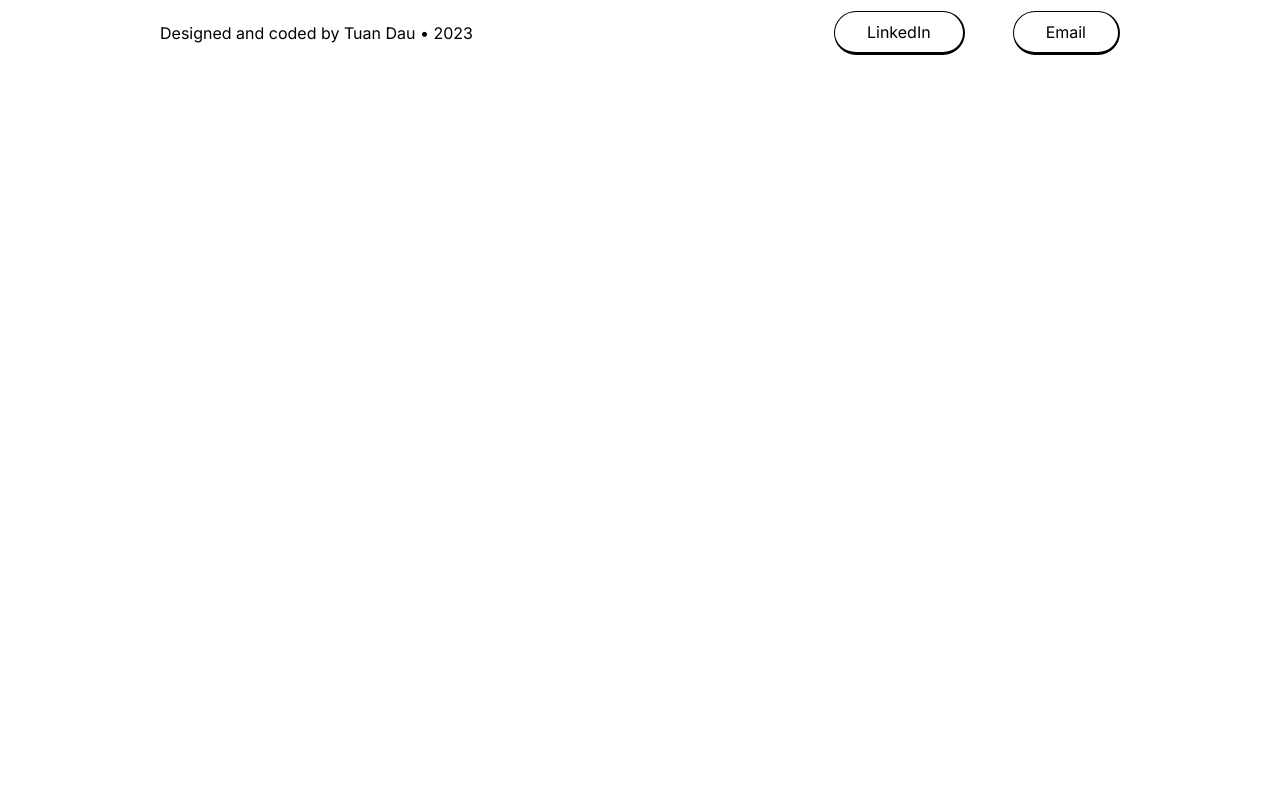
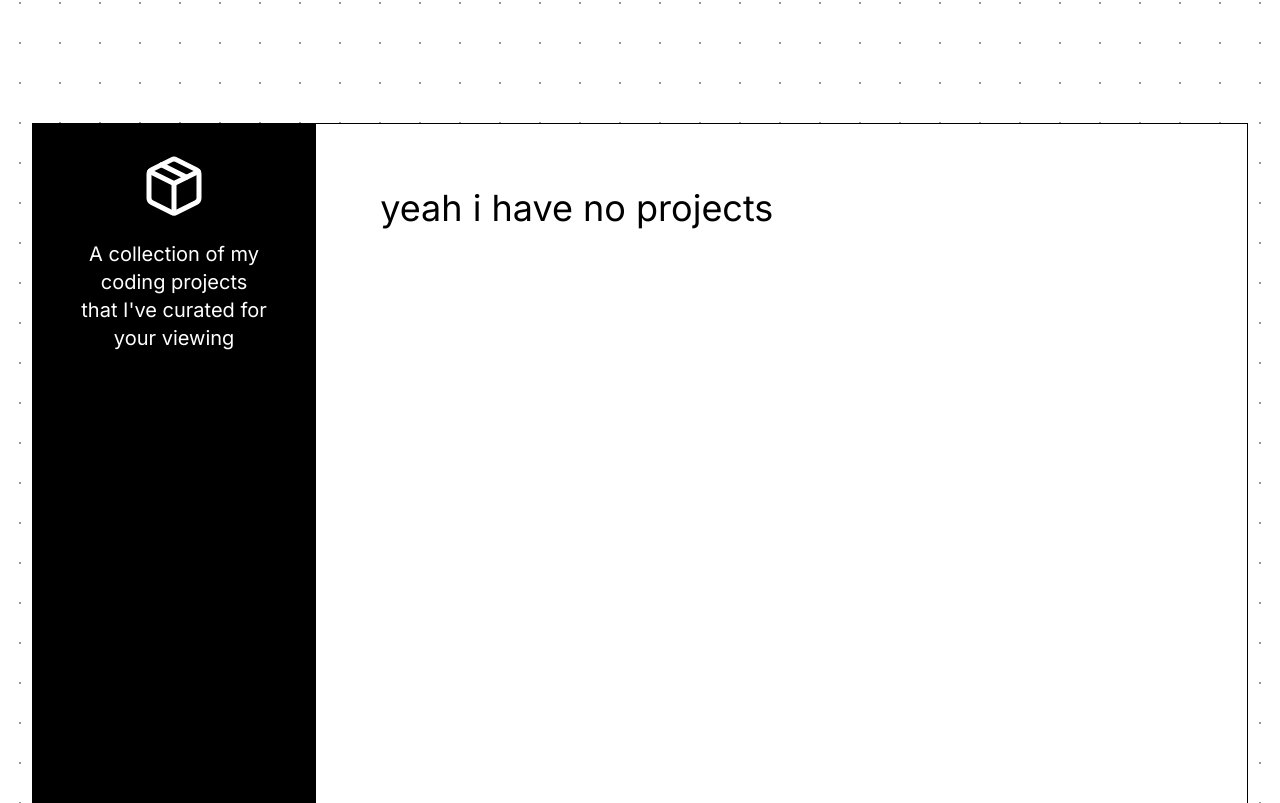
Before and after one commit to tuansydau/portfolio-website, a Next.js app: page / in a window 1280 px wide. Shown: the part 737-1540 px from the top of the page. Before the commit the page ends 800 px from the top, so only its background shows below. Built offline with nearby package versions, Linux system fonts and the light colour scheme; a web font is replaced by a local one.

Commit message:
change: site styling, add: project section on main page

```diff
--- a/app/about/page.tsx
+++ b/app/about/page.tsx
@@ -5,9 +5,8 @@ export default function Home() {
   return (
     <div className="flex min-h-screen flex-col items-center justify-between">
       <Navbar highlightedButton={'about'} />
-      <div />
       {/* About me */}
-      <div className="flex w-full h-fit mt-16">
+      <div className="flex w-full h-fit">
         <div className="flex w-full justify-center items-center">
           <div className="flex flex-col w-3/4 items-center md:flex-row md:space-x-4 md:justify-center">
             {/* <div className="w-full md:w-2/5 break-words">
@@ -54,6 +53,7 @@ export default function Home() {
           </div>
         </div>
       </div>
+
       <Footer />
     </div>
   );
--- a/app/page.tsx
+++ b/app/page.tsx
@@ -6,6 +6,8 @@ import Modal from '@/components/Modal';
 import { motion } from 'framer-motion';
 import { useState, useEffect } from 'react';
 import IntroSection from '@/components/App/IntroSection';
+// import Image from 'next/image';
+import BoxIcon from '@/components/App/BoxIcon';
 
 interface MousePosition {
   x: number;
@@ -85,6 +87,27 @@ export default function Home() {
         textExitFunction={textLeave}
         modalFunction={setModalOpen}
       />
+
+      {/*  Project Section 2 */}
+      <div className="mt-80 w-full max-w-[1800px] max-h-[800px] h-screen px-8 mb-32">
+        <div className="flex w-full h-full">
+          <div className="w-96 h-full bg-black border border-black text-white">
+            <div className="flex w-full justify-center">
+              <div className="flex flex-col w-2/3 text-xl items-center text-center mt-8">
+                <div className="mb-6">
+                  <BoxIcon />
+                </div>
+                A collection of my coding projects that I&apos;ve curated for
+                your viewing
+              </div>
+            </div>
+          </div>
+          <div className="w-full h-full bg-white border-t border-b border-r border-black p-16 text-4xl">
+            yeah i have no projects
+          </div>
+        </div>
+      </div>
+
       <Footer
         buttonEnterFunction={buttonEnter}
         buttonLeaveFunction={buttonLeave}
--- /dev/null
+++ b/components/App/BoxIcon.tsx
@@ -0,0 +1,42 @@
+export default function BoxIcon() {
+  return (
+    <svg
+      width="60"
+      height="60"
+      viewBox="0 0 152 152"
+      fill="none"
+      xmlns="http://www.w3.org/2000/svg"
+    >
+      <path
+        fill-rule="evenodd"
+        clip-rule="evenodd"
+        d="M81.6367 9.18351L132.303 34.5168C136.608 36.6558 139.331 41.0469 139.333 45.8535V106.21C139.331 111.017 136.608 115.408 132.303 117.547L81.6367 142.88C78.0687 144.666 73.868 144.666 70.3 142.88L19.6334 117.547C15.333 115.38 12.6332 110.962 12.6667 106.147V45.8535C12.6692 41.0469 15.3922 36.6558 19.6967 34.5168L70.3634 9.18351C73.914 7.41914 78.086 7.41914 81.6367 9.18351Z"
+        stroke="white"
+        stroke-width="12.6667"
+        stroke-linecap="round"
+        stroke-linejoin="round"
+      />
+      <path
+        d="M14.6933 39.0135L76 69.6669L137.307 39.0135"
+        stroke="white"
+        stroke-width="12.6667"
+        stroke-linecap="round"
+        stroke-linejoin="round"
+      />
+      <path
+        d="M76 144.147V69.6666"
+        stroke="white"
+        stroke-width="12.6667"
+        stroke-linecap="round"
+        stroke-linejoin="round"
+      />
+      <path
+        d="M44.3333 22.1666L107.667 53.8333"
+        stroke="white"
+        stroke-width="12.6667"
+        stroke-linecap="round"
+        stroke-linejoin="round"
+      />
+    </svg>
+  );
+}
--- a/components/App/IntroSection.tsx
+++ b/components/App/IntroSection.tsx
@@ -11,8 +11,8 @@ export default function IntroSection({
 }: IntroSectionProps) {
   return (
     <div className="flex flex-col w-full items-center justify-between">
-      <div className="flex flex-col lg:flex-row items-center justify-center max-w-[1000px] md:space-x-4 mt-32 md:mt-36 lg:mt-48 lg:px-4">
-        <div className="flex flex-col w-4/5 md:w-5/5 justify-center items-center">
+      <div className="flex flex-col lg:flex-row items-center justify-center md:space-x-4 mt-32 md:mt-36 lg:px-4">
+        <div className="flex flex-col w-4/5 md:w-5/5 justify-center max-w-[1000px] items-center">
           <div
             className="flex flex-col text-4xl font-light text-center items-center mb-2 bg-white border border-black rounded-xl py-12 px-16"
             onMouseEnter={textEnterFunction}
--- a/components/Navbar.tsx
+++ b/components/Navbar.tsx
@@ -20,7 +20,7 @@ export default function Navbar({
   buttonLeaveFunction
 }: NavbarPropTypes) {
   return (
-    <div className="fixed z-10 flex w-full justify-between items-center space-x-12 py-6 px-8 border-black">
+    <div className="z-10 flex w-full justify-between items-center space-x-12 py-6 px-8 border-black">
       <Link href="/">
         <Image
           src="/tuan-dau.gif"
```
